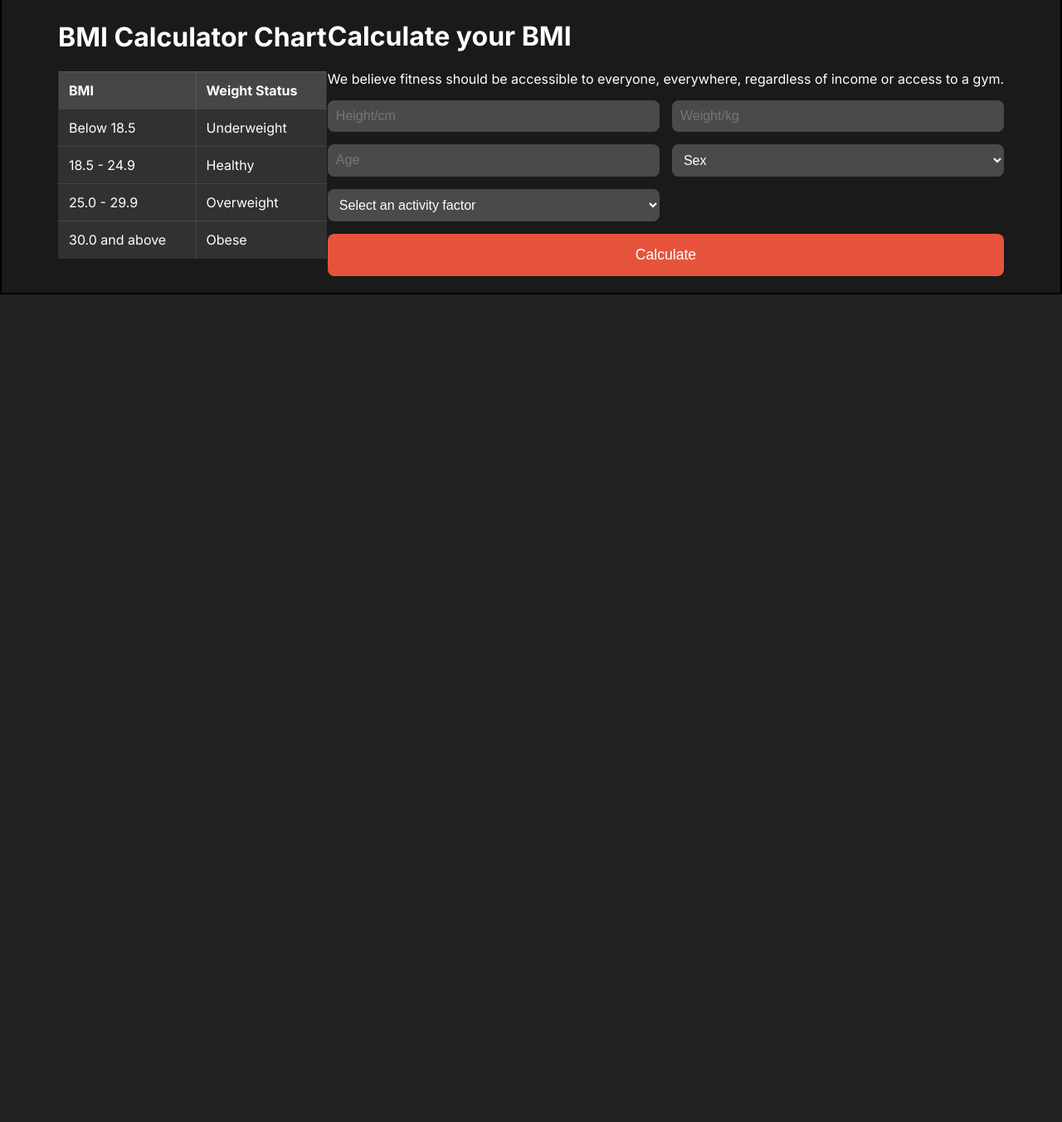
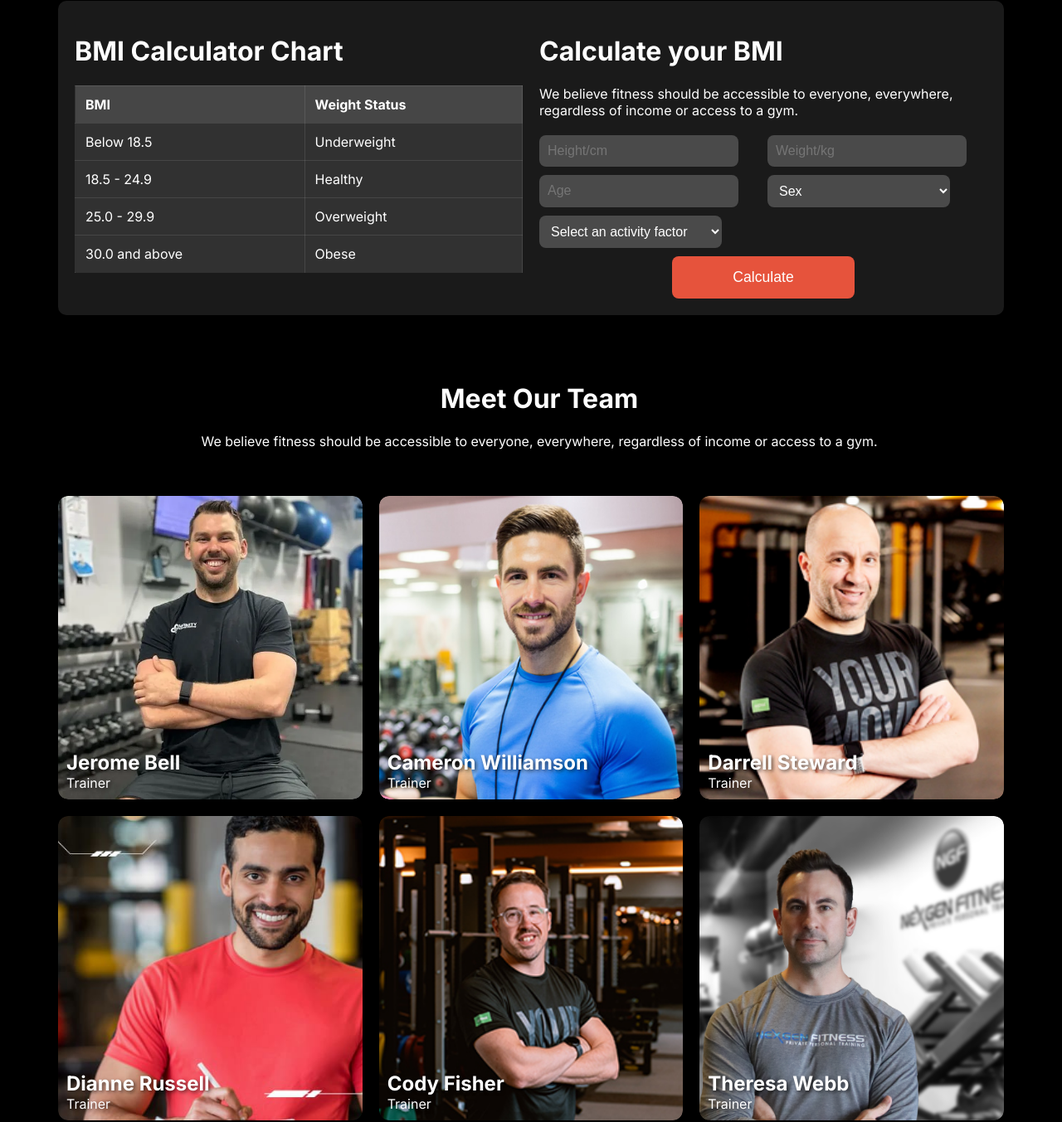
Before and after one commit to zeroxiru/Assignment-02, a plain HTML site: page index.html in a window 1280 px wide. Shown: the part 2595-3948 px from the top of the page at 83% size. Before the commit the page ends 2950 px from the top, so only its background shows below. Drawn offline with Linux system fonts and the light colour scheme; a web font is replaced by a local one.

Commit message:
Fitness website Adding BMI and trainer galary

```diff
--- a/index.html
+++ b/index.html
@@ -162,10 +162,14 @@
      <div class="bmi-calculator-section">
         <div class="bmi-calculator-header-section">
           <h1 class="bmi-cal-title-section">BMI Calculator</h1>
-         <p class="bmi-cal-desc-section">We believe fitness should be accessible to everyone, everywhere, regardless of income or access to a gym.</p>
+          <p class="bmi-cal-desc-section">
+            We believe fitness should be accessible to everyone, everywhere, regardless of income or access to a gym.
+          </p>
         </div>
         <div class="bmi-container">
           <div class="bmi-calculator-detail-section display-flex">
+
+            <!-- BMI Calculator Chart -->
             <div class="bmi-calculator-chart">
               <h1 class="sh-text-color">BMI Calculator Chart</h1>
               <table class="bmi-table">
@@ -194,8 +198,9 @@
                   </tr>
                 </tbody>
               </table>
+            </div>
 
-            </div>
+            <!-- BMI Calculator Form -->
             <div class="calculate-your-bmi">
               <h1 class="sh-text-color">Calculate your BMI</h1>
               <p>We believe fitness should be accessible to everyone, everywhere, regardless of income or access to a gym.</p>
@@ -217,12 +222,71 @@
                 </select>
                 <button type="submit">Calculate</button>
               </form>
-
             </div>
 
           </div>
         </div>
       </div>
+     <!-- meet-our-team-container  section-->
+     <div class="meet-our-team-container">
+        <div class="meet-our-team-header-section">
+            <h1>Meet Our Team</h1>
+            <p>We believe fitness should be accessible to everyone, everywhere, regardless of income or access to a gym.</p>
+        </div>
+        <div class="meet-our-team-gallary-section">
+            <div class="gallery-item">
+                <img src="images/trainer1.png" alt="Jerome Bell">
+                <div class="trainer-info">
+                  <h3>Jerome Bell</h3>
+                  <p>Trainer</p>
+                </div>
+              </div>
+
+              <div class="gallery-item">
+                <img src="images/trainer2.png" alt="Cameron Williamson">
+                <div class="trainer-info">
+                  <h3>Cameron Williamson</h3>
+                  <p>Trainer</p>
+                </div>
+              </div>
+
+              <div class="gallery-item">
+                <img src="images/trainer3.png" alt="Darrell Steward">
+                <div class="trainer-info">
+                  <h3>Darrell Steward</h3>
+                  <p>Trainer</p>
+                </div>
+              </div>
+
+              <div class="gallery-item">
+                <img src="images/trainer4.png" alt="Dianne Russell">
+                <div class="trainer-info">
+                  <h3>Dianne Russell</h3>
+                  <p>Trainer</p>
+                </div>
+              </div>
+
+              <div class="gallery-item">
+                <img src="images/trainer5.png" alt="Cody Fisher">
+                <div class="trainer-info">
+                  <h3>Cody Fisher</h3>
+                  <p>Trainer</p>
+                </div>
+              </div>
+
+              <div class="gallery-item">
+                <img src="images/trainer6.png" alt="Theresa Webb">
+                <div class="trainer-info">
+                  <h3>Theresa Webb</h3>
+                  <p>Trainer</p>
+                </div>
+        </div>
+
+    </div>
+
+  </div>
+
+
    </main>
 </body>
 </html>
--- a/styles/responsive.css
+++ b/styles/responsive.css
@@ -94,6 +94,39 @@
           }
           .bmi-form {
             grid-template-columns: 1fr;
-        }
+          }
+
+          .bmi-form input,
+          .bmi-form select,
+          .bmi-form button {
+            width: 100%;
+          }
+
+          .bmi-cal-title-section,
+          .bmi-cal-desc-section {
+            margin-left: 0;
+            margin-right: 0;
+          }
+
+          .bmi-container {
+            flex-direction: column;
+          }
+          .meet-our-team-header-section {
+            width: 100%; /* Full width for mobile devices */
+            margin: 0 auto;
+            padding: 20px;
+            text-align: center;
+          }
+
+          .meet-our-team-header-section h1 {
+            font-size: 1.8rem; /* Smaller font for mobile */
+          }
+
+          .meet-our-team-header-section p {
+            font-size: 0.85rem; /* Slightly smaller paragraph font */
+          }
+          .meet-our-team-gallary-section {
+            grid-template-columns: 1fr;
+          }
 
 }
--- a/styles/styles.css
+++ b/styles/styles.css
@@ -587,97 +587,96 @@ padding: 20px;
 
 
 /* BMI Calculator section styles goes here */
-.bmi-calculator-section{
-/* width: 100%; */
-margin: 0 auto;
+body {
+  font-family: Arial, sans-serif;
+  background-color: #212121;
+  /* width: 100%; */
+  color: #fff;
+  margin: 0;
+  padding: 0;
 }
-.bmi-cal-title-section{
+
+.bmi-calculator-section {
+  max-width: 1140px;
+  margin: 0 auto;
+  padding: 50px;
+}
+
+.bmi-cal-title-section {
   font-size: 48px;
   font-weight: 800;
+  text-align: center;
   color: rgba(255, 255, 255, 1);
-  margin-left: 345px;
+  margin-bottom: 20px;
+}
 
-}
-.bmi-cal-desc-section{
+.bmi-cal-desc-section {
   color: rgba(255, 255, 255, 0.5);
-  margin-left: 345px;
-  margin-right: 250px;
+  text-align: center;
   margin-bottom: 50px;
 }
-.bmi-container{
+
+/* BMI container layout */
+.bmi-container {
   background-color: rgba(255, 255, 255, 0.1);
   margin: 0 auto;
-  /* width: 100%; */
+  padding: 20px;
+  border-radius: 10px;
+  display: flex;
+  justify-content: space-between;
+  align-items: flex-start;
+  gap: 20px;
+  flex-wrap: wrap;
 }
-.bmi-calculator-detail-section{
+
+/* BMI Calculator and Chart layout */
+.bmi-calculator-detail-section {
+  display: flex;
   justify-content: space-between;
-  align-items: center;
-  max-width: 1140px;
-  margin: 0 auto;
+  align-items: flex-start;
+  gap: 20px;
+  width: 100%;
+  flex-wrap: wrap;
+}
 
-  padding: 20px;
+.bmi-calculator-chart,
+.calculate-your-bmi {
+  flex: 1;
+  min-width: 320px;
+}
 
-}
+/* BMI Chart Table */
 .bmi-table {
   width: 100%;
   border-collapse: collapse;
-  margin: 20px 0;
   font-size: 16px;
-  text-align: left;
 }
 
 .bmi-table th,
 .bmi-table td {
   padding: 12px;
   border: 1px solid rgba(255, 255, 255, 0.1);
+  text-align: left;
 }
 
 .bmi-table th {
   background-color: rgba(255, 255, 255, 0.1);
-  /* color: rgba(255, 255, 255, 0.5);; */
-
 }
 
 .bmi-table tr:nth-child(even) {
   background-color: rgba(255, 255, 255, 0.1);
-
 }
 
 .bmi-table tr:nth-child(odd) {
   background-color: rgba(255, 255, 255, 0.1);
 }
-body {
-  font-family: Arial, sans-serif;
-  background-color: #212121;
-  color: #fff;
-  margin: 0;
-  padding: 0;
-}
-.bmi-calculator {
-  max-width: 300px;
-  margin: 50px auto;
-  text-align: center;
-  background-color: #2c2c2c;
-  padding: 20px;
-  border-radius: 10px;
-  box-shadow: 0 4px 10px rgba(0, 0, 0, 0.2);
-}
-.bmi-calculator h2 {
-  font-size: 1.5rem;
-  margin-bottom: 10px;
-}
 
-.bmi-calculator p {
-  font-size: 0.9rem;
-  margin-bottom: 20px;
-  color: rgba(255, 255, 255, 0.7);
-}
-
-
+/* BMI Calculator Form */
 .bmi-form {
   display: grid;
   grid-template-columns: 1fr 1fr;
-  gap: 15px;
+  gap: 10px;
+  margin-top: 20px;
 }
 
 .bmi-form input,
@@ -688,6 +687,7 @@ body {
   color: white;
   border-radius: 8px;
   font-size: 1rem;
+  width: 220px;
 }
 
 .bmi-form button {
@@ -699,8 +699,69 @@ body {
   font-size: 1.1rem;
   border-radius: 8px;
   cursor: pointer;
+  width: 220px;
+  margin-left: 50%;
+  transform: translateX(-50%);
 }
 
 .bmi-form button:hover {
   background-color: #d1422a;
 }
+
+/* meeet our team section styles */
+.meet-our-team-container {
+  max-width: 1140px;
+  margin: 0 auto; /* Center the container */
+}
+
+.meet-our-team-header-section {
+  width: 100%;
+  text-align: center;
+  padding: 10px;
+}
+
+.meet-our-team-gallary-section {
+  margin-top: 30px;
+  display: grid;
+  grid-template-columns: repeat(3, 1fr);
+  gap: 20px;
+}
+
+.gallery-item {
+  position: relative; /* Parent relative positioning */
+  border-radius: 12px;
+  overflow: hidden;
+  width: 100%; /* Make sure the item takes full width of the grid cell */
+  aspect-ratio: 1 / 1; /* Ensures square aspect ratio, adjust as needed */
+  background-color: rgba(0, 0, 0, 0.26);
+}
+
+.gallery-item img {
+  display: block;
+  width: 100%;
+  height: 100%; /* Ensure the image fills the container */
+  object-fit: cover;
+  border-radius: 12px;
+
+}
+
+/* Name and trainer role as absolute elements inside the image */
+.trainer-info {
+  position: absolute;
+  bottom: 10px;
+  left: 10px;
+  color: white;
+  text-shadow: 2px 2px 4px rgba(0, 0, 0, 0.6); /* Shadow for readability */
+}
+
+.trainer-info h3 {
+  margin: 0;
+  font-size: 1.5rem;
+  line-height: 1.2;
+}
+
+.trainer-info p {
+  margin: 0;
+  font-size: 1rem;
+  line-height: 1.2;
+}
```
Lines whose indentation alone changed are shown as unchanged.
